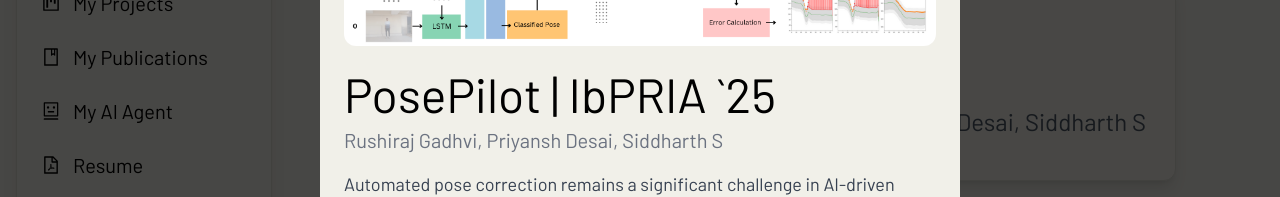
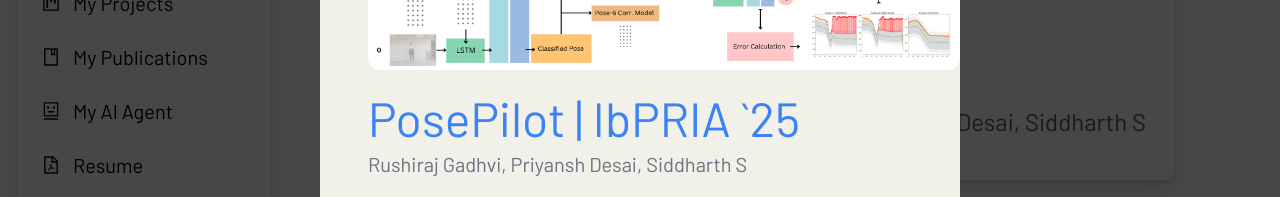
Before and after one commit to pdesai07/pdesai07.github.io, a Next.js app: page /publications in a window 1280 px wide. Both pictures are taken after a click on the element 784 px from the left and 284 px from the top of the page. Shown: the part 203-400 px from the top of the page. Built offline with nearby package versions, Linux system fonts and the light colour scheme.

Commit message:
updated code for deployment to webpage

```diff
--- a/src/components/PublicationOverlayCard.tsx
+++ b/src/components/PublicationOverlayCard.tsx
@@ -32,7 +32,14 @@
 
       {/* Overlay */}
       {open && (
-        <div className="fixed inset-0 bg-black bg-opacity-70 z-50 flex justify-center items-center p-4">
+        <div
+          className="fixed inset-0 bg-black bg-opacity-70 z-50 flex justify-center items-center p-4"
+          onClick={() => setOpen(false)} // 👈 closes on background click
+        >
+          <div
+            className="bg-[#f1f0e9] dark:bg-[#18181b] w-full max-w-4xl md:w-[50vw] rounded-2xl p-6 relative text-black dark:text-white max-h-[90vh] overflow-y-auto"
+            onClick={(e) => e.stopPropagation()} // 👈 prevent closing when clicking inside the card
+          >
             <div className="bg-[#f1f0e9] dark:bg-[#18181b] w-full max-w-4xl md:w-[50vw] rounded-2xl p-6 relative text-black dark:text-white max-h-[90vh] overflow-y-auto">
               {/* Close */}
               <button
@@ -53,7 +60,18 @@
               />
 
               {/* Text */}
+              {pub.link ? (
+                <a
+                  href={pub.link}
+                  target="_blank"
+                  rel="noopener noreferrer"
+                  className="text-5xl mb-2 text-blue-500 hover:underline block"
+                >
+                  {pub.title}
+                </a>
+              ) : (
                 <h2 className="text-5xl mb-2">{pub.title}</h2>
+              )}
               <p className="text-xl text-gray-500 mb-4">{pub.authors}</p>
               <p className="text-gray-700 dark:text-gray-300 text-lg leading-relaxed">{pub.abstract}</p>
 
@@ -73,6 +91,7 @@
               )}
             </div>
         </div>
+        </div>
       )}
     </>
   )
```
Lines whose indentation alone changed are shown as unchanged.
